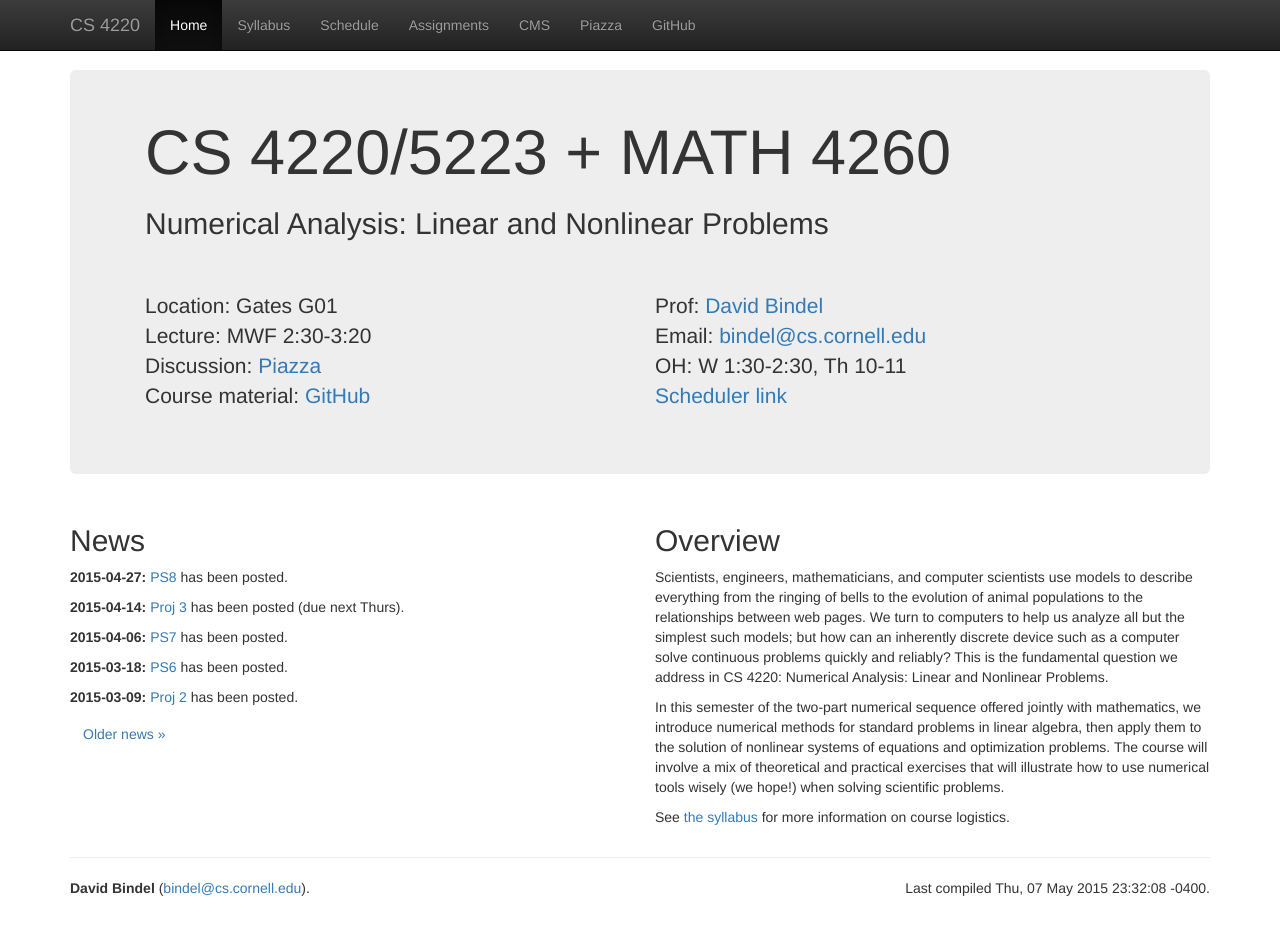
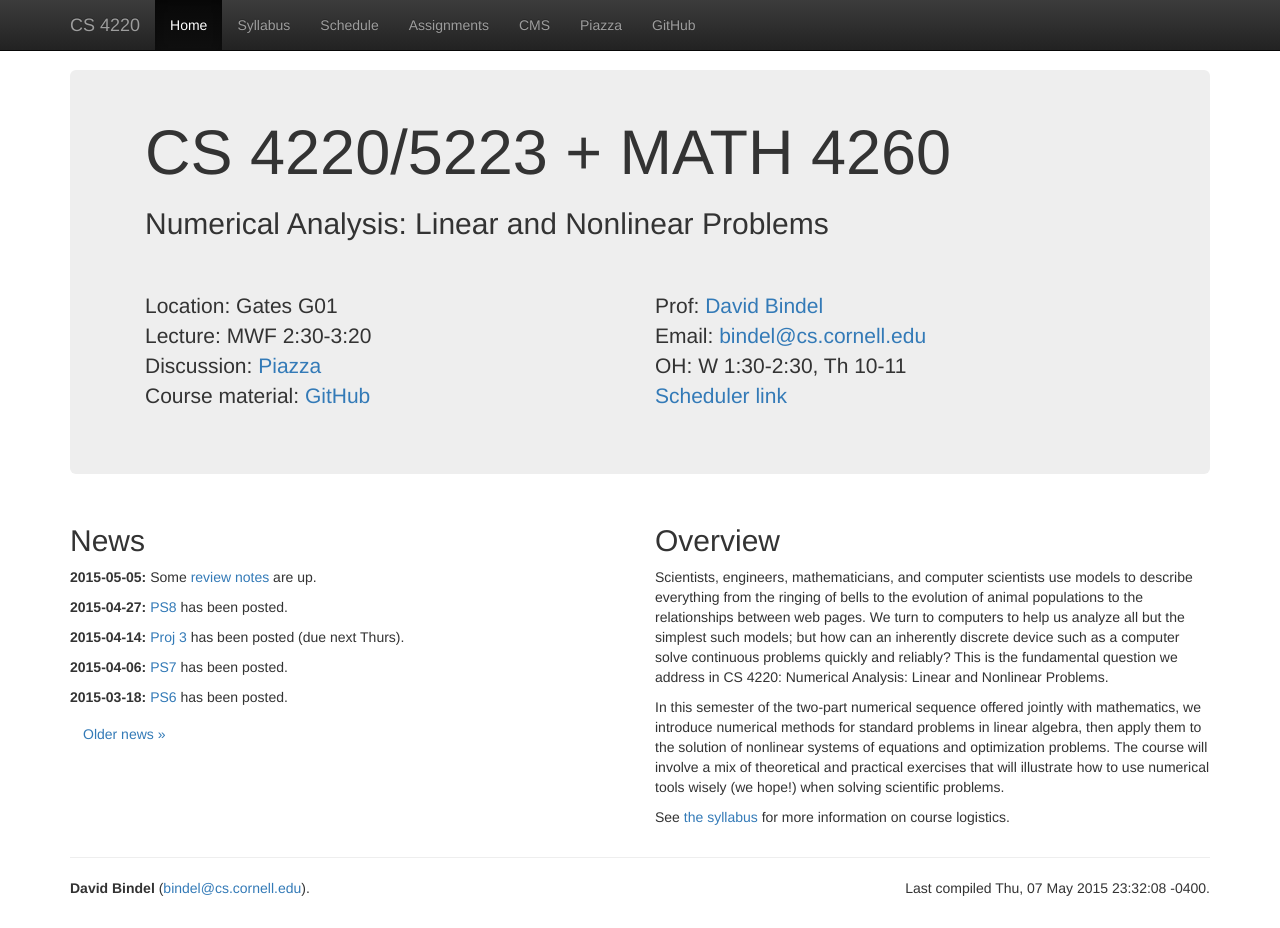
Before and after one commit to dbindel/cs4220-s15, a Jekyll site: the page built from web/index.html, in a window 1280 px wide and 928 px high. Built offline with Jekyll 4.4.1, drawn with Linux system fonts in a browser that asks for light colours; nearby versions of some CDN libraries.

Commit message:
Added review notes.

```diff
--- a/web/_data/news.yml
+++ b/web/_data/news.yml
@@ -128,3 +128,7 @@
   date: 2015-04-27
   text:
     <a href="hw/ps8.pdf">PS8</a> has been posted.
+-
+  date: 2015-05-05
+  text:
+    Some <a href="lec/review.pdf">review notes</a> are up.
```
Also changed, not shown: 2 other files.
